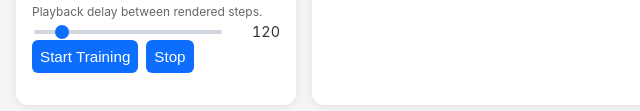
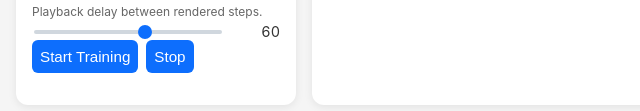
Before and after one commit to NasirSami/tiny-rl-go, a plain HTML site: page web/index.html in a window 1280 px wide. Shown: the part 583-694 px from the top of the page, 0-640 px from the left. Drawn offline with Linux system fonts and the light colour scheme; no server answers.

Commit message:
Limit step delay slider to 100ms

```diff
--- a/web/index.html
+++ b/web/index.html
@@ -80,8 +80,8 @@
             <span class="slider-title">Step Delay (ms)</span>
             <span class="slider-help">Playback delay between rendered steps.</span>
             <div class="slider-row">
-              <input type="range" name="stepDelayMs" min="0" max="1000" step="10" value="120" data-output-target="delayOutput" />
-              <span class="slider-output" id="delayOutput">120</span>
+              <input type="range" name="stepDelayMs" min="0" max="100" step="5" value="60" data-output-target="delayOutput" />
+              <span class="slider-output" id="delayOutput">60</span>
             </div>
           </label>
           <div class="buttons">
```
